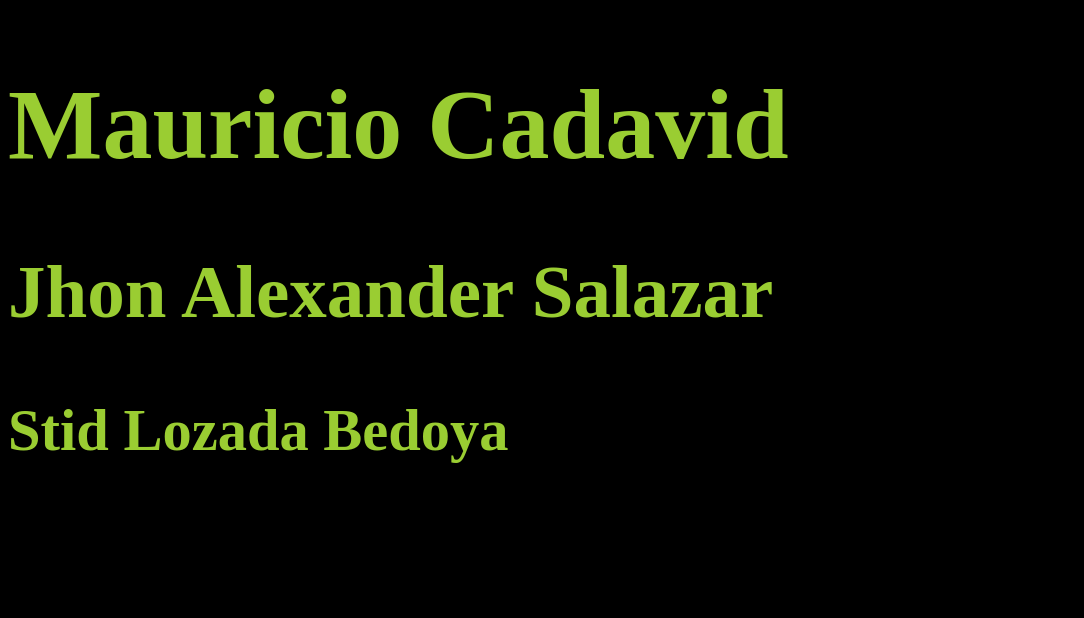
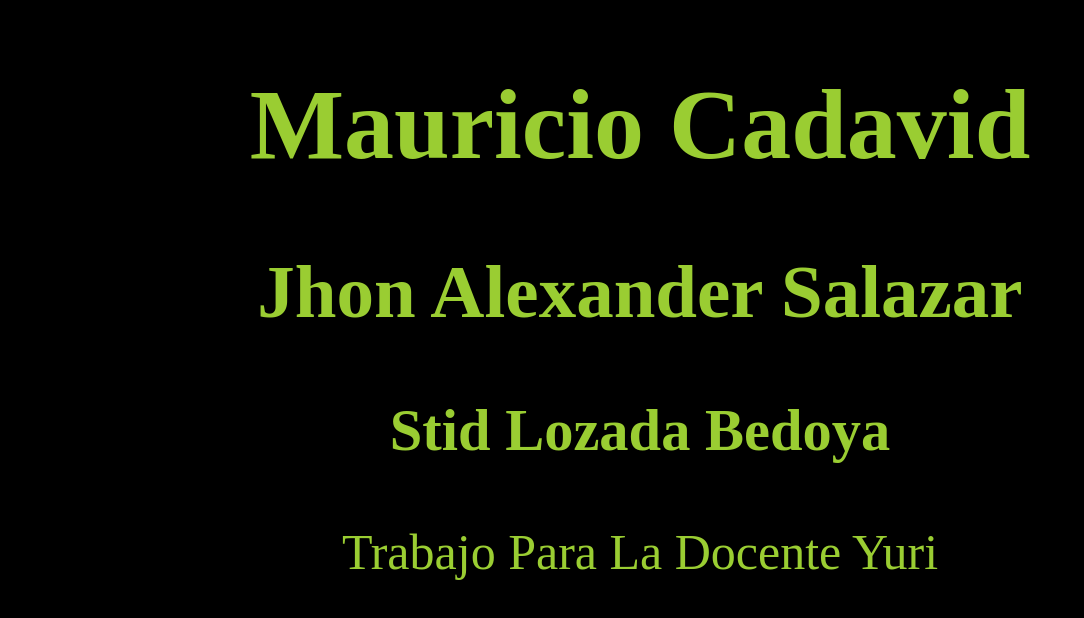
Before and after one commit to maocadavidm/Ingenieria_Sistemas, a plain HTML site: page index.html in a window 1280 px wide. Shown: the whole page, without its empty margins (0-1084 px from the left). Drawn offline with Linux system fonts and the light colour scheme.

Commit message:
Version1

```diff
--- a/index.html
+++ b/index.html
@@ -11,6 +11,7 @@
     <h1>Mauricio Cadavid</h1>
     <h2>Jhon Alexander Salazar</h2>
     <h3>Stid Lozada Bedoya</h3>
+    <p>Trabajo Para La Docente Yuri</p>
 
 </body>
 </html>
--- a/styles.css
+++ b/styles.css
@@ -2,4 +2,5 @@ body{
     font-size: 50px;
     background-color: black;
     color: yellowgreen;
+    text-align: center;
 }
```
